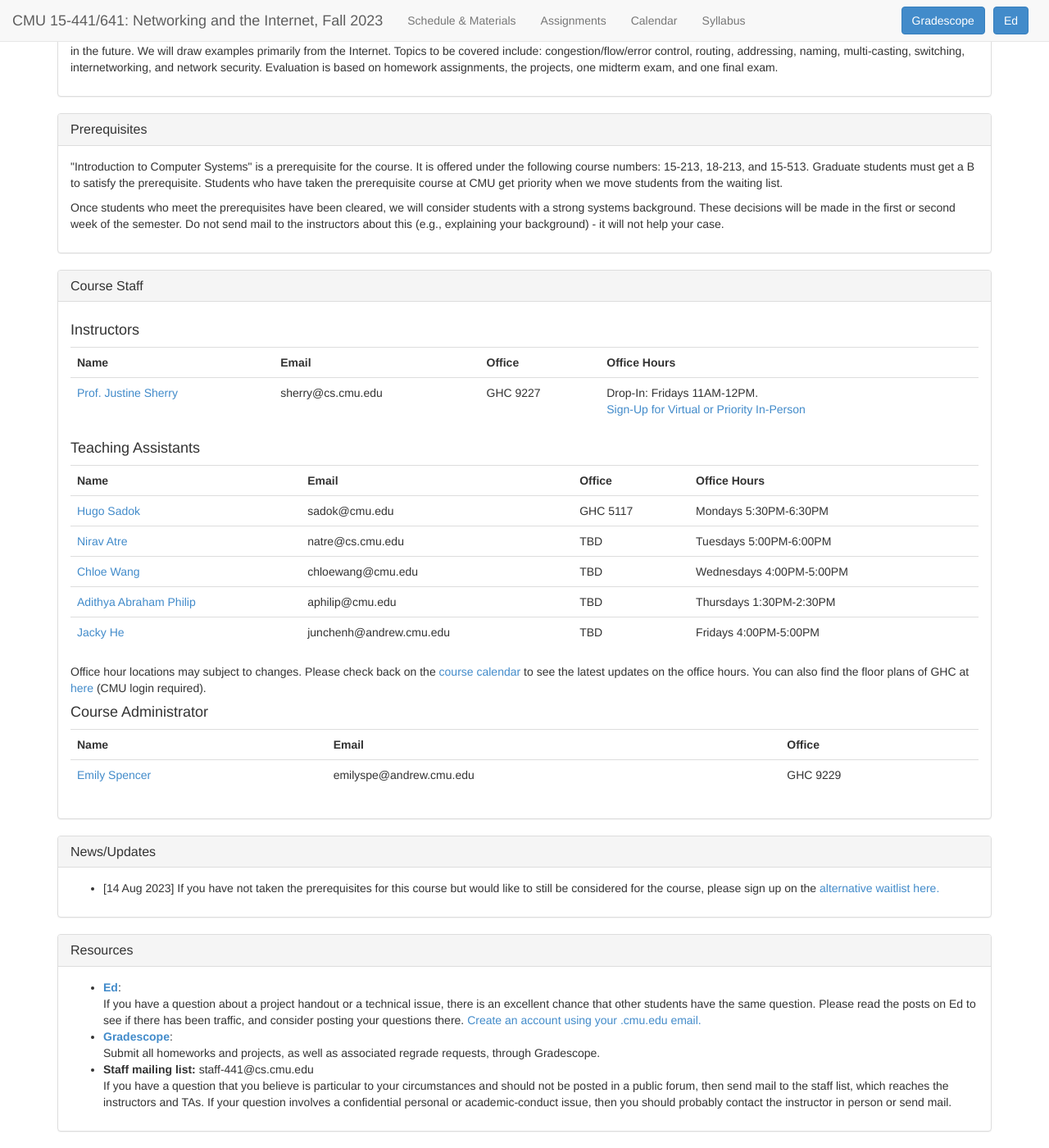
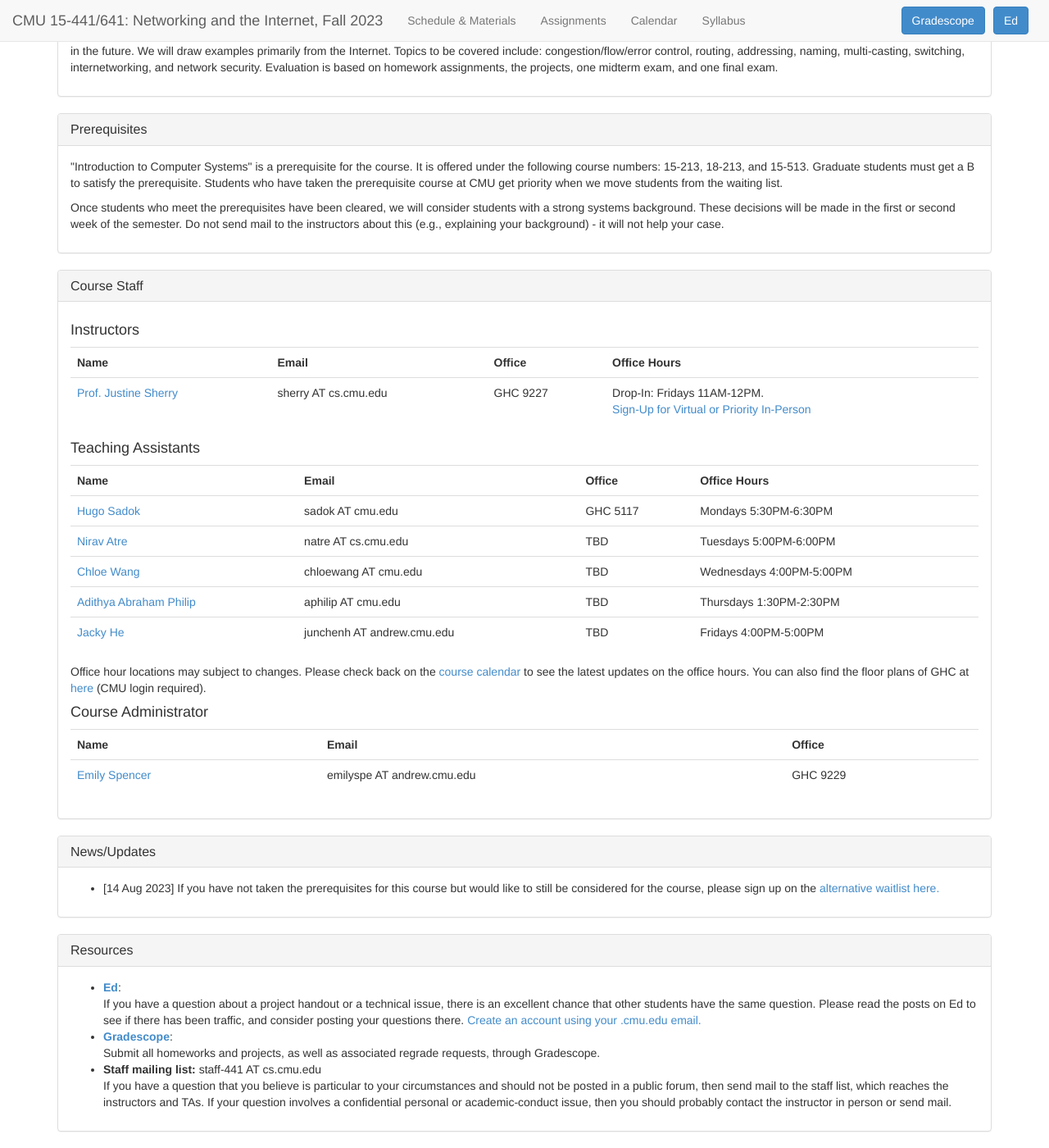
Before and after one commit to computer-networks/fa23, a Jekyll site: the page built from index.html, in a window 1280 px wide and 1400 px high, scrolled down 242 px. Shown: the whole window at 82% size. Built offline with Jekyll 4.4.1, drawn with Linux system fonts in a browser that asks for light colours.

Commit message:
Revert emails back to avoid spam

```diff
--- a/index.html
+++ b/index.html
@@ -72,7 +72,7 @@ title: CMU 15-441/641, Fall 2023 --- Home
 
       <tr>
         <td><a href="https://www.justinesherry.com/">Prof. Justine Sherry</a></td>
-        <td><span class="email">sherry@cs.cmu.edu</span></td>
+        <td><span class="email">sherry AT cs.cmu.edu</span></td>
         <td>GHC 9227</td>
         <td>
           Drop-In: Fridays 11AM-12PM.<br/>
@@ -88,35 +88,35 @@ title: CMU 15-441/641, Fall 2023 --- Home
 
       <tr>
         <td><a href="https://hsadok.com/">Hugo Sadok</a></td>
-        <td><span class="email">sadok@cmu.edu</span></td>
+        <td><span class="email">sadok AT cmu.edu</span></td>
         <td>GHC 5117</td>
         <td>Mondays 5:30PM-6:30PM</td>
       </tr>
 
       <tr>
         <td><a href="https://www.cs.cmu.edu/~natre/">Nirav Atre</a></td>
-        <td><span class="email">natre@cs.cmu.edu</span></td>
+        <td><span class="email">natre AT cs.cmu.edu</span></td>
         <td>TBD</td>
         <td>Tuesdays 5:00PM-6:00PM</td>
       </tr>
 
       <tr>
         <td><a href="TBD">Chloe Wang</a></td>
-        <td><span class="email">chloewang@cmu.edu</span></td>
+        <td><span class="email">chloewang AT cmu.edu</span></td>
         <td>TBD</td>
         <td>Wednesdays 4:00PM-5:00PM</td>
       </tr>
 
       <tr>
         <td><a href="TBD">Adithya Abraham Philip</a></td>
-        <td><span class="email">aphilip@cmu.edu</span></td>
+        <td><span class="email">aphilip AT cmu.edu</span></td>
         <td>TBD</td>
         <td>Thursdays 1:30PM-2:30PM</td>
       </tr>
 
       <tr>
         <td><a href="TBD">Jacky He</a></td>
-        <td><span class="email">junchenh@andrew.cmu.edu</span></td>
+        <td><span class="email">junchenh AT andrew.cmu.edu</span></td>
         <td>TBD</td>
         <td>Fridays 4:00PM-5:00PM</td>
       </tr>
@@ -132,7 +132,7 @@ title: CMU 15-441/641, Fall 2023 --- Home
 
       <tr>
         <td><a href="https://csd.cmu.edu/people/staff/emily-spencer">Emily Spencer</a></td>
-        <td><span class="email">emilyspe@andrew.cmu.edu</span></td>
+        <td><span class="email">emilyspe AT andrew.cmu.edu</span></td>
         <td>GHC 9229</td>
       </tr>
       </table>
@@ -166,7 +166,7 @@ title: CMU 15-441/641, Fall 2023 --- Home
         <li><b><a href="https://www.gradescope.com/courses/564665">Gradescope</a></b>: <br />
         Submit all homeworks and projects, as well as associated regrade requests, through Gradescope.</li>
 
-        <li><b>Staff mailing list:</b> <span class="email">staff-441@cs.cmu.edu</span><br />
+        <li><b>Staff mailing list:</b> <span class="email">staff-441 AT cs.cmu.edu</span><br />
         If you have a question that you believe is particular to your circumstances
         and should not be posted in a public forum, then send mail to the staff list,
         which reaches the instructors and TAs.  If your question involves a
```
